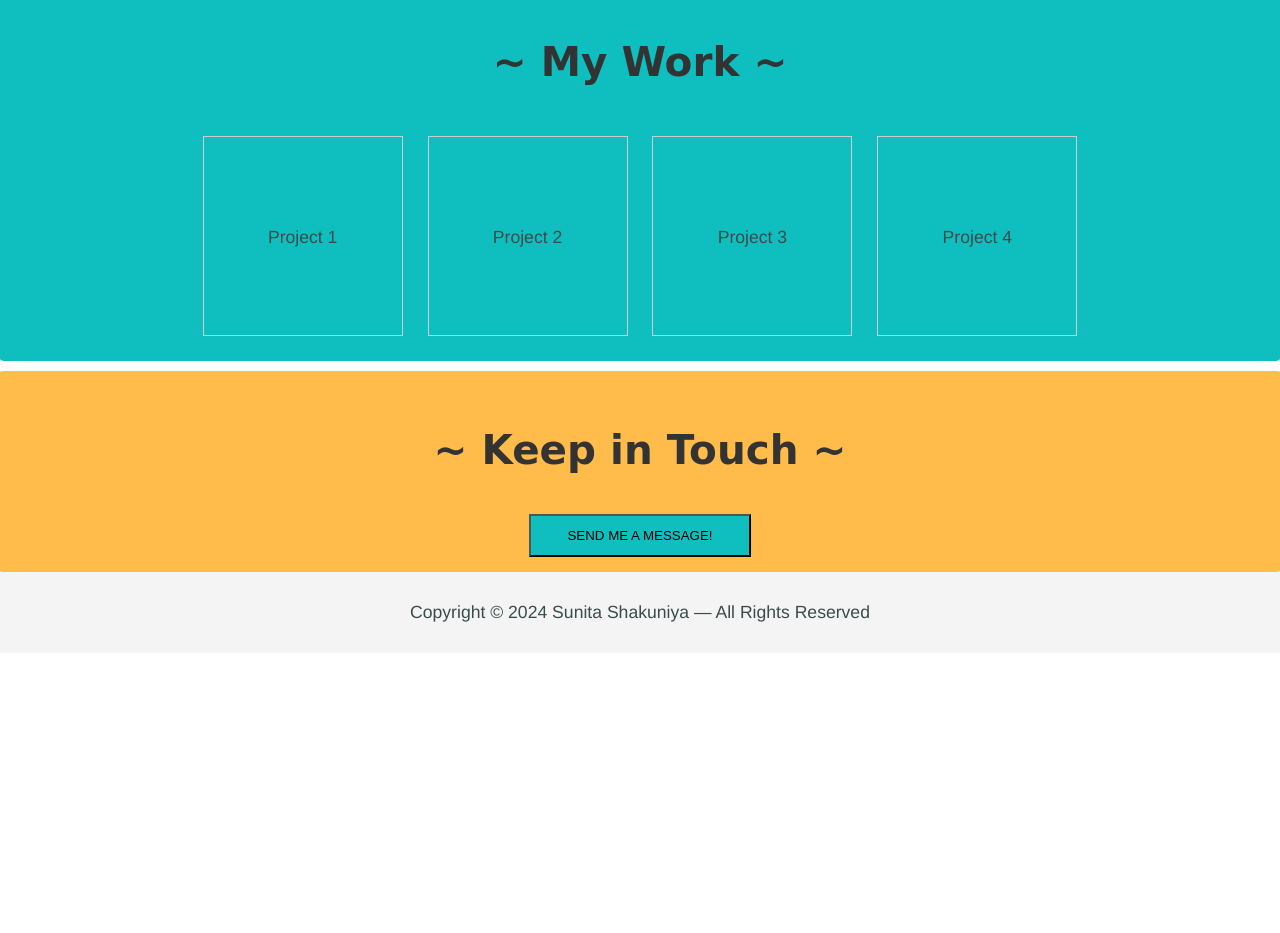
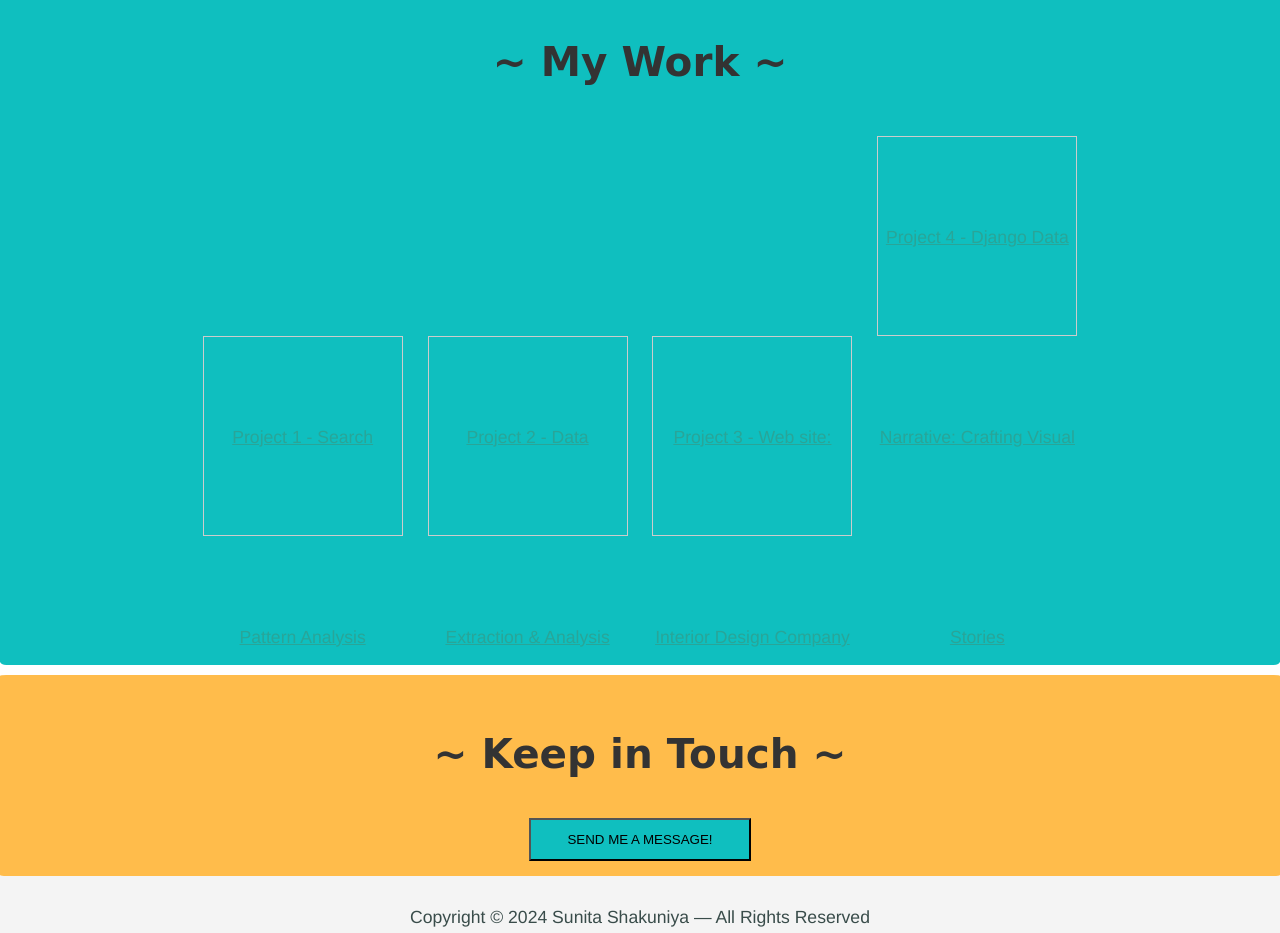
Before and after one commit to Sunita-Shakuniya/portfolio, a plain HTML site: page index.html in a window 1280 px wide. Shown: the part 1220-2153 px from the top of the page. Before the commit the page ends 1873 px from the top, so only its background shows below. Drawn offline with Linux system fonts and the light colour scheme.

Commit message:
Update index.html

```diff
--- a/index.html
+++ b/index.html
@@ -31,10 +31,19 @@ I have successfully completed several impactful projects such as developing an i
             </section>
         <section id="portfolio">
             <h2>~ My Work ~</h2>
-            <div class="project" id="project1">Project 1</div>
-            <div class="project" id="project2">Project 2</div>
-            <div class="project" id="project3">Project 3</div>
-            <div class="project" id="project4">Project 4</div>
+            <div class="project" id="project1">
+              <a href="https://github.com/Sunita-Shakuniya/SearchPatternAnalyzer" target="_blank">Project 1 - Search Pattern Analysis</a>
+            </div>
+            <div class="project" id="project2">
+              <a href="https://github.com/Sunita-Shakuniya/-IBM-Cloud-Db2-Warehouse" target="_blank">Project 2 - Data Extraction & Analysis</a>
+            </div>
+            <div class="project" id="project3">
+              <a href="https://sunita-shakuniya.github.io/DesignSphere/" target="_blank">Project 3 - Web site: Interior Design Company</a>
+            </div>
+            <div class="project" id="project4">
+              <a href="https://www.linkedin.com/posts/sunitashakuniya_datavisualization-djangopython-plotly-activity-7183695663455502337-5IyX?utm_source=share&utm_medium=member_desktop" target="_blank">Project 4 - Django Data Narrative: Crafting Visual
+Stories</a>
+            </div>
         </section>
         <section id="contact">
             <h2>~ Keep in Touch ~</h2>
```
